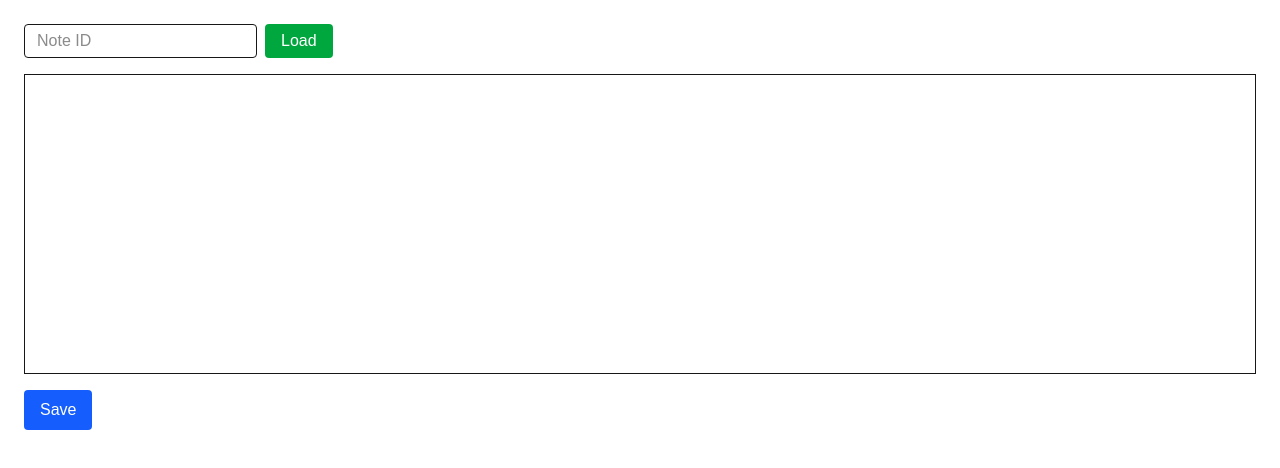
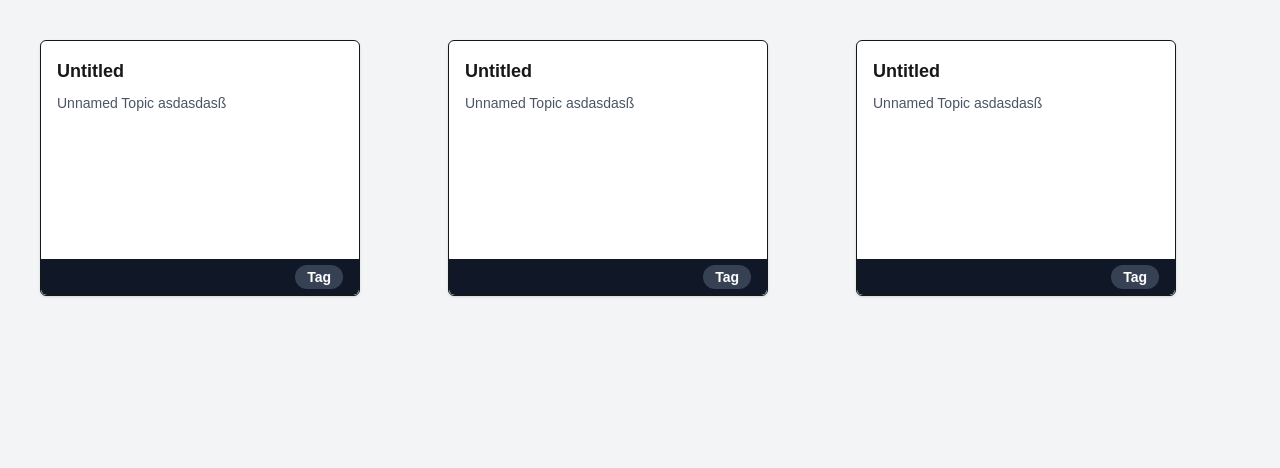
Before and after one commit to KyleRessLiere/sharenote, a Next.js app in the folder client/sharenote/: page / in a window 1280 px wide. Shown: the top 468 px of the page. Built offline with nearby package versions, Linux system fonts and the light colour scheme.

Commit message:
make grid the home page

```diff
--- a/client/sharenote/package.json
+++ b/client/sharenote/package.json
@@ -16,6 +16,7 @@
     "pg": "^8.15.6",
     "react": "^19.0.0",
     "react-dom": "^19.0.0",
+    "react-icons": "^5.5.0",
     "ts-node-dev": "^2.0.0"
   },
   "devDependencies": {
--- a/client/sharenote/src/app/page.tsx
+++ b/client/sharenote/src/app/(pages)/editor/page.tsx
@@ -1,5 +1,5 @@
 import EditorWrapper from "@/components/EditorWrapper";
 
-export default function Home() {
+export default function Note() {
   return <EditorWrapper />;
 }
--- /dev/null
+++ b/client/sharenote/src/app/(pages)/page.tsx
@@ -0,0 +1,4 @@
+import GridPage from "@/components/GridPage";
+export default function Home() {
+  return <GridPage />;
+}
--- /dev/null
+++ b/client/sharenote/src/app/components/GridPage.tsx
@@ -0,0 +1,16 @@
+// src/app/grid/page.tsx
+'use client';
+
+import Card from "@/components/ui/Card";
+
+export default function GridPage() {
+  return (
+    <div className="min-h-screen p-10 bg-gray-100">
+      <div className="grid gap-6 sm:grid-cols-2 md:grid-cols-3">
+        <Card />
+        <Card />
+        <Card />
+      </div>
+    </div>
+  );
+}
--- /dev/null
+++ b/client/sharenote/src/app/components/ui/Card.tsx
@@ -0,0 +1,32 @@
+// src/components/ui/Card.tsx
+import { FaRegFileAlt } from "react-icons/fa";
+
+type CardProps = {
+  title?: string;
+  subtitle?: string;
+  footer?: string;
+};
+
+export default function Card({
+  title = "Untitled",
+  subtitle = "Unnamed Topic \n  asdasdasß" ,
+  footer = "Tag",
+}: CardProps) {
+  return (
+<div className="bg-white rounded-md shadow-sm border w-full max-w-xs hover:shadow-md transition min-h-64 flex flex-col">
+<div className="p-4 space-y-2">
+        <h2 className="text-lg font-semibold">{title}</h2>
+        <div className="flex items-center gap-2 text-gray-600 text-sm">
+
+          <span>{subtitle}</span>
+        </div>
+      </div>
+      <div className="bg-gray-900 text-white px-4 py-2 text-right text-sm rounded-b-md mt-auto">
+  <span className="bg-gray-700 px-3 py-1 rounded-full font-semibold">
+    {footer}
+  </span>
+</div>
+
+    </div>
+  );
+}
```
Also changed, not shown: 1 other file (tests, documents, lock files or other folders).
